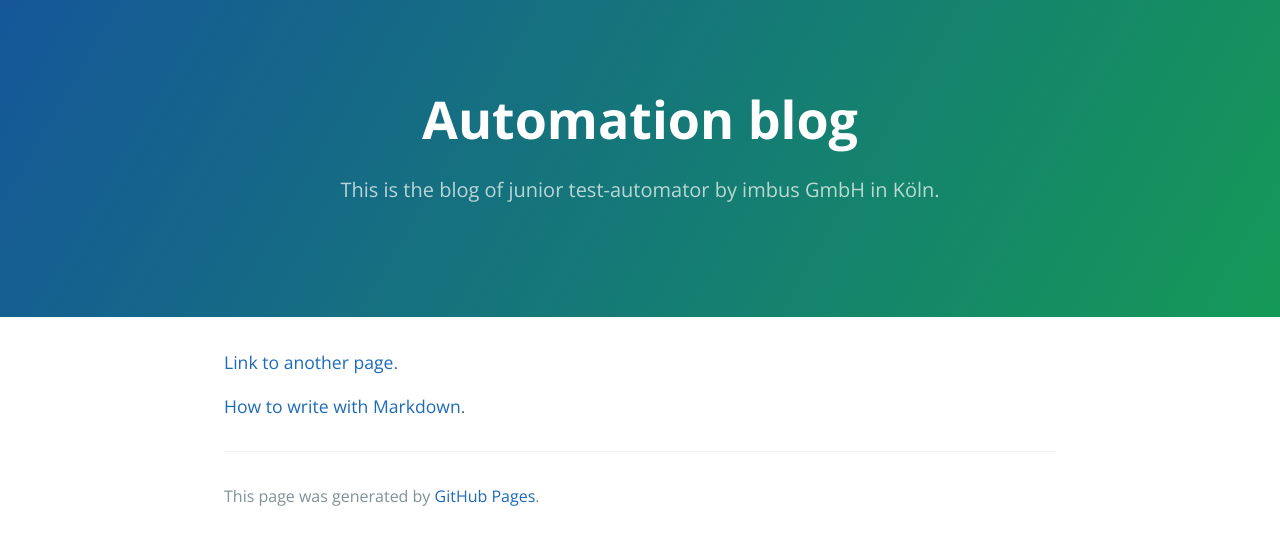
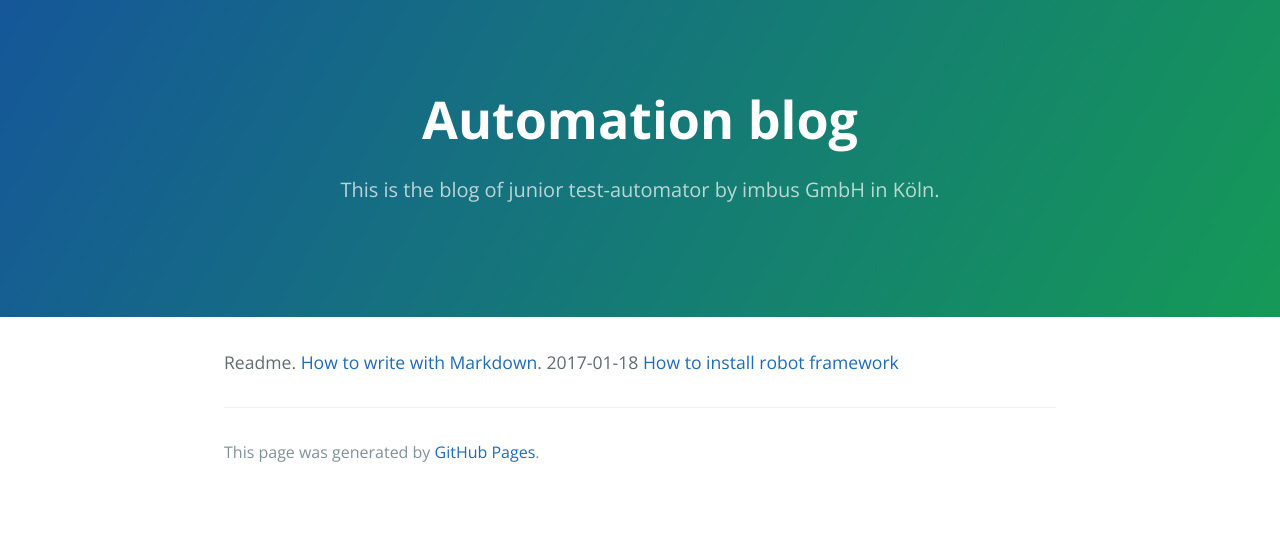
Before and after one commit to Illuminatt/illuminatt.github.io, a Jekyll site: the page built from index.md, in a window 1280 px wide. Shown: the top 545 px of the page. Built offline with Jekyll 4.4.1, drawn with Linux system fonts in a browser that asks for light colours.

Commit message:
robot-framework

```diff
--- a/index.md
+++ b/index.md
@@ -2,6 +2,5 @@
 layout: default
 ---
 
-[Link to another page](another-page).
-
-[How to write with Markdown](how-to-write-with-a-markdown).
+Readme. [How to write with Markdown](how-to-write-with-a-markdown).
+2017-01-18 [How to install robot framework](robot-framework)
```
Also changed, not shown: robot-framework.md (added, +1 -0 lines).
